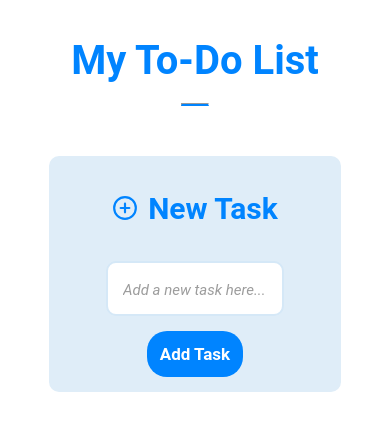
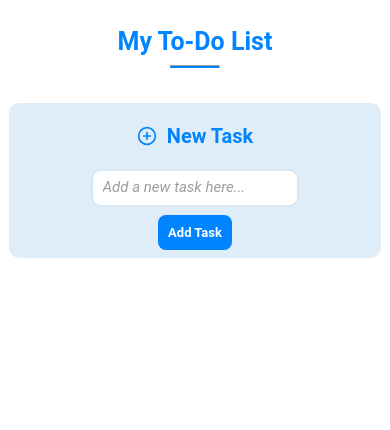
Before and after one commit to mariegrace31/bag-to-do-list-app, a React (Create React App) app: page / in a window 390 px wide. Shown: the top 430 px of the page. Built offline with nearby package versions, Linux system fonts and the light colour scheme.

Commit message:
Style the mobile version

```diff
--- a/src/App.css
+++ b/src/App.css
@@ -19,3 +19,13 @@
   border-bottom: 2px solid #0084ff;
   margin-top: -18px;
 }
+
+@media screen and (max-width: 468px) {
+  .app-title {
+    font-size: 25px;
+  }
+
+  .app-underline {
+    width: 13%;
+  }
+}
--- a/src/components/styles.css
+++ b/src/components/styles.css
@@ -164,3 +164,99 @@
   border-radius: 10px;
   background-color: #0084ff;
 }
+
+@media screen and (max-width: 468px) {
+  .add-task-header h1,
+  .plus-icon {
+    font-size: 20px;
+  }
+
+  .add-task-container {
+    gap: 8px;
+    padding: 8px;
+    width: 95%;
+    margin: 35px auto 0 auto;
+  }
+
+  .add-task-container input {
+    width: 52%;
+    font-size: 12px;
+    padding: 10px;
+  }
+
+  .Add-btn {
+    padding: 10px;
+    font-weight: 600;
+    font-size: 13px;
+    border-radius: 8px;
+  }
+
+  .tasks-list {
+    margin-top: 40px;
+  }
+
+  .tasks-list li {
+    border-radius: 15px;
+    width: 100%;
+  }
+
+  .task-item {
+    gap: 5px;
+    padding: 3px;
+  }
+
+  .box {
+    font-size: 18px;
+    width: 50%;
+  }
+
+  .star {
+    font-size: 18px;
+    width: 10%;
+  }
+
+  .btns {
+    gap: 10px;
+    margin-left: 9px;
+    width: 10%;
+  }
+
+  .btn-edit {
+    padding: 7px;
+    font-size: 13px;
+    width: 40px;
+  }
+
+  .btn-delete {
+    font-size: 20px;
+    width: 35px;
+  }
+
+  .task-edit {
+    padding: 12px;
+    font-size: 15px;
+  }
+}
+
+@media screen and (min-width: 469px) and (max-width:1024px) {
+  .btns {
+    gap: 10px;
+    margin-left: 19px;
+  }
+
+  .box {
+    font-size: 18px;
+    width: 35%;
+  }
+
+  .star {
+    font-size: 24px;
+    width: 20%;
+  }
+
+  .btn-edit {
+    padding: 8px;
+    align-items: center;
+    font-size: 17px;
+  }
+}
```
